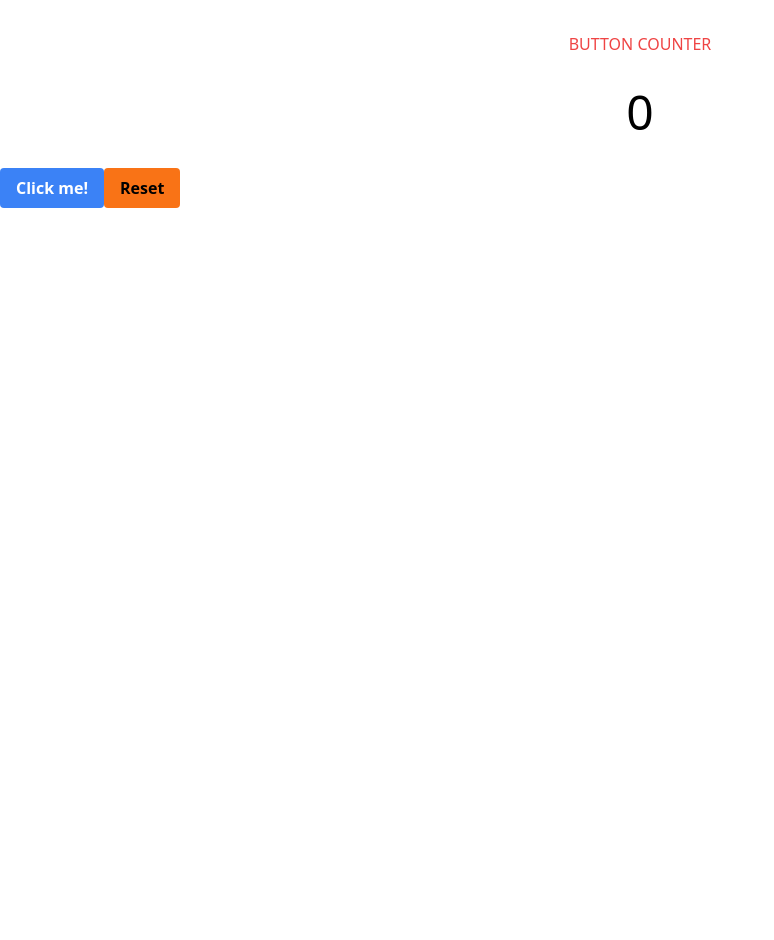
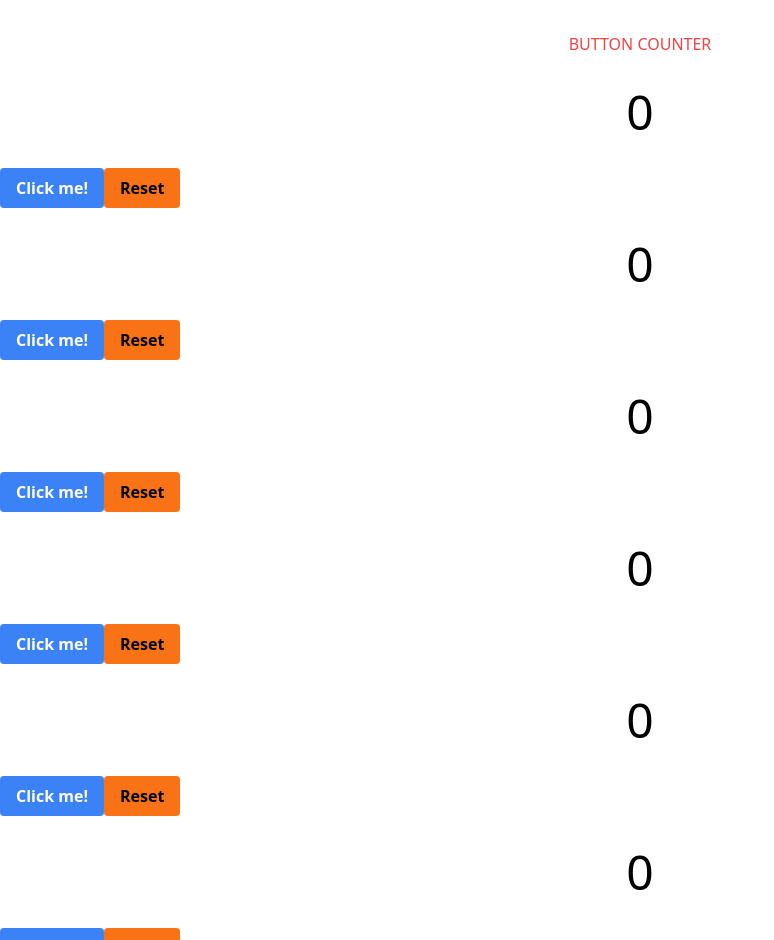
Before and after one commit to maceyjshort/react-button-click, a React (Create React App) app: page / in a window 1280 px wide. Shown: the top 940 px of the page, without its empty margins (0-774 px from the left). Before the commit the page ends 800 px from the top, so only its background shows below. Built offline with nearby package versions, Linux system fonts and the light colour scheme.

Commit message:
Manually add multiple ButtonCounters

```diff
--- a/src/App.jsx
+++ b/src/App.jsx
@@ -1,29 +1,19 @@
 import "./App.css";
-import useCount from "./hooks/useCount";
+import ButtonCounter from "./components/ButtonCounter";
 
 function App() {
-  const [count, increment, reset] = useCount();
-
   return (
     <>
       <h1 className="mt-8 text-center uppercase text-red-500">
         Button Counter
       </h1>
-      <p className="my-8 text-center text-5xl">{count}</p>
-      <button
-        className="rounded bg-blue-500 py-2 px-4 font-bold text-white hover:bg-blue-700"
-        type="button"
-        onClick={increment}
-      >
-        Click me!
-      </button>
-      <button
-        className="rounded bg-orange-500 py-2 px-4 font-bold  hover:bg-orange-700"
-        type="button"
-        onClick={reset}
-      >
-        Reset
-      </button>
+
+      <ButtonCounter />
+      <ButtonCounter />
+      <ButtonCounter />
+      <ButtonCounter />
+      <ButtonCounter />
+      <ButtonCounter />
     </>
   );
 }
--- /dev/null
+++ b/src/components/ButtonCounter.jsx
@@ -0,0 +1,27 @@
+import useCount from "../hooks/useCount";
+
+function ButtonCounter() {
+  const [count, increment, reset] = useCount();
+
+  return (
+    <>
+      <p className="my-8 text-center text-5xl">{count}</p>
+      <button
+        className="rounded bg-blue-500 py-2 px-4 font-bold text-white hover:bg-blue-700"
+        type="button"
+        onClick={increment}
+      >
+        Click me!
+      </button>
+      <button
+        className="rounded bg-orange-500 py-2 px-4 font-bold  hover:bg-orange-700"
+        type="button"
+        onClick={reset}
+      >
+        Reset
+      </button>
+    </>
+  );
+}
+
+export default ButtonCounter;
```
